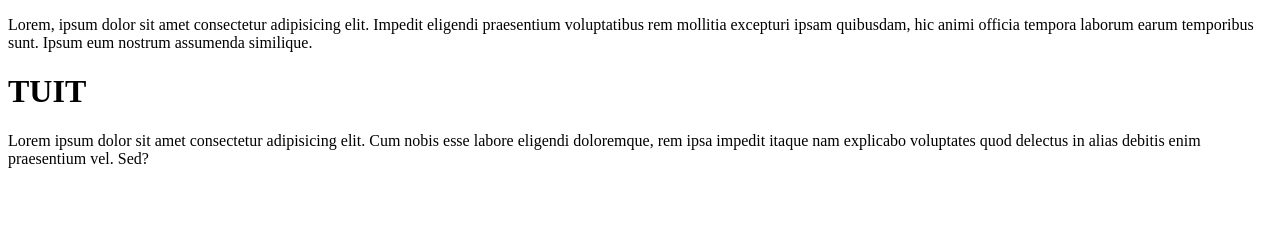
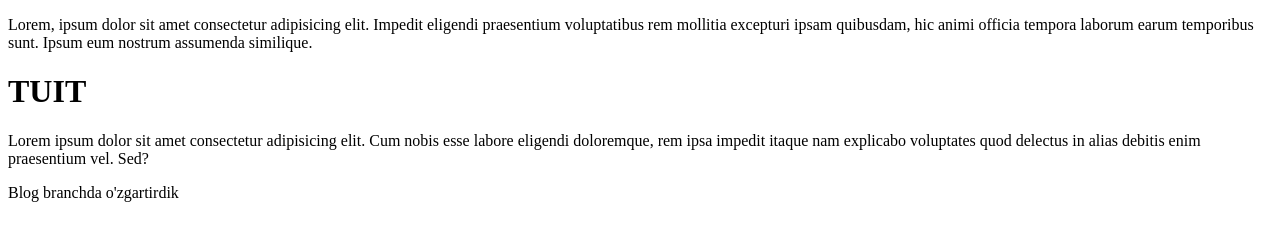
Before and after one commit to Asqar0099/git_lesson1, a plain HTML site: page index.html in a window 1280 px wide. Drawn offline with Linux system fonts and the light colour scheme.

Commit message:
blog branchda o'zgartirdik

```diff
--- a/index.html
+++ b/index.html
@@ -15,9 +15,7 @@
         Lorem ipsum dolor sit amet consectetur adipisicing elit. Cum nobis esse labore eligendi doloremque, rem ipsa impedit itaque nam explicabo voluptates quod delectus in alias debitis enim praesentium vel. Sed?
     </p>
     <div>
-        <a>
-            <tuit class="uz"></tuit>
-        </a>
+       Blog branchda o'zgartirdik
     </div>
 </head>
 <body>
```
